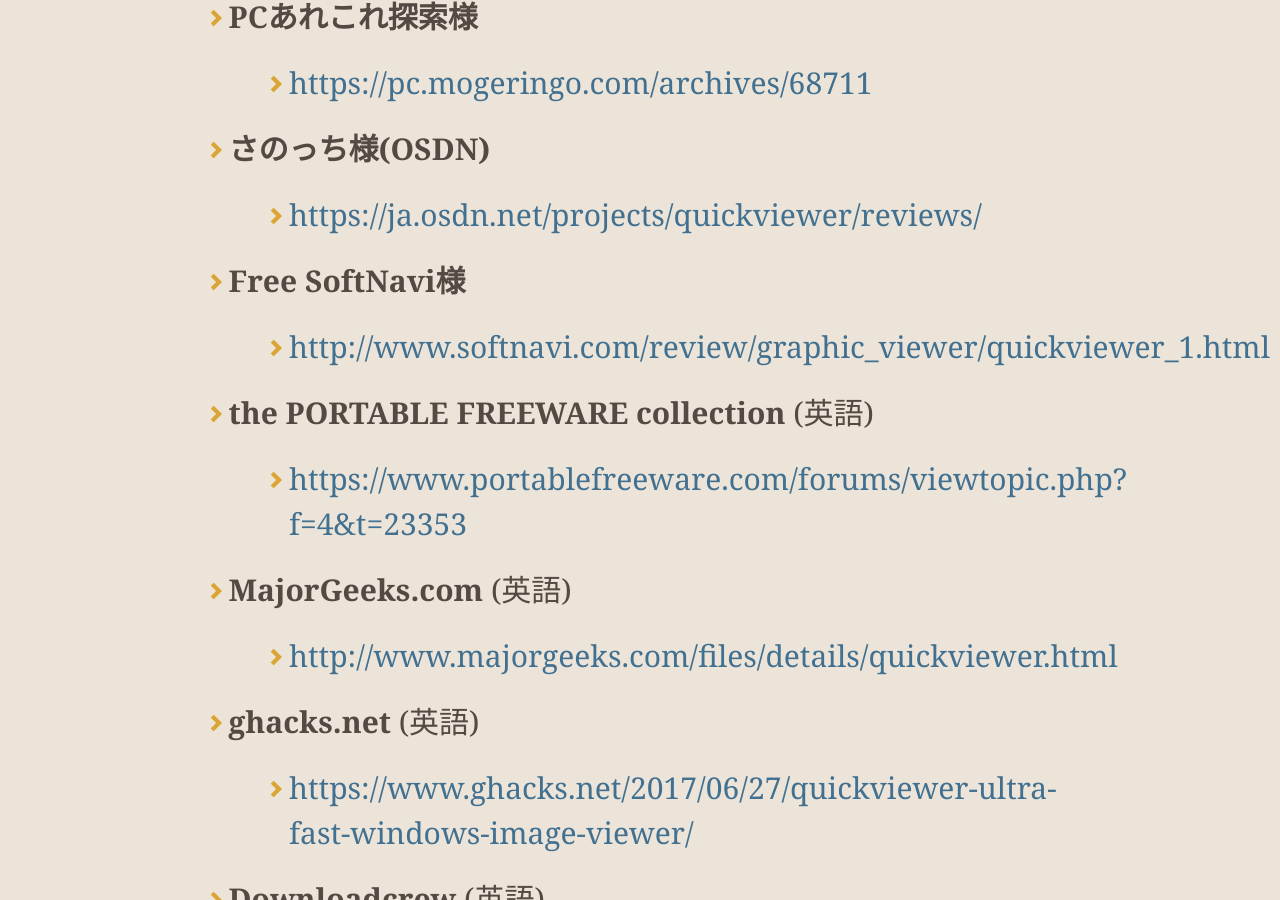
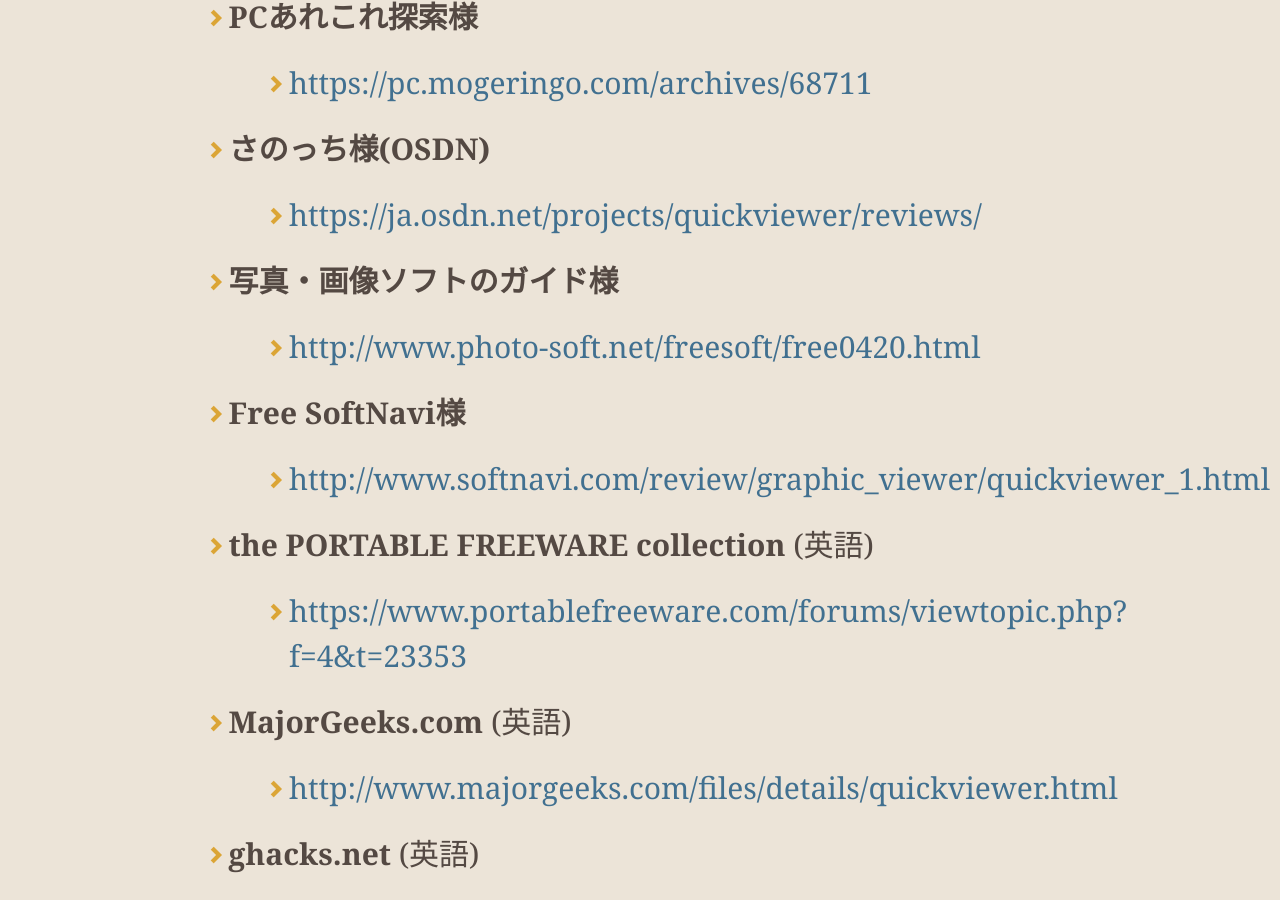
Before and after one commit to kanryu/quickviewer, a Jekyll site: the page built from docs/index-ja.md, in a window 1280 px wide and 900 px high, scrolled down 3222 px. Built offline with Jekyll 4.4.1, drawn with Linux system fonts in a browser that asks for light colours; nearby versions of some CDN libraries; comment, search, counter and statistics services are not loaded; our own code applies the rules of GitHub Pages for plain Markdown files.

Commit message:
Update index-ja.md

```diff
--- a/docs/index-ja.md
+++ b/docs/index-ja.md
@@ -60,6 +60,8 @@ fulltitle: QuickViewer オフィシャルページ
     - [https://pc.mogeringo.com/archives/68711](https://pc.mogeringo.com/archives/68711)
 - **さのっち様(OSDN)**
     - [https://ja.osdn.net/projects/quickviewer/reviews/](https://ja.osdn.net/projects/quickviewer/reviews/)
+- **写真・画像ソフトのガイド様**
+    - [http://www.photo-soft.net/freesoft/free0420.html](http://www.photo-soft.net/freesoft/free0420.html)
 - **Free SoftNavi様**
     - [http://www.softnavi.com/review/graphic_viewer/quickviewer_1.html](http://www.softnavi.com/review/graphic_viewer/quickviewer_1.html)
 - **the PORTABLE FREEWARE collection** (英語)
```
